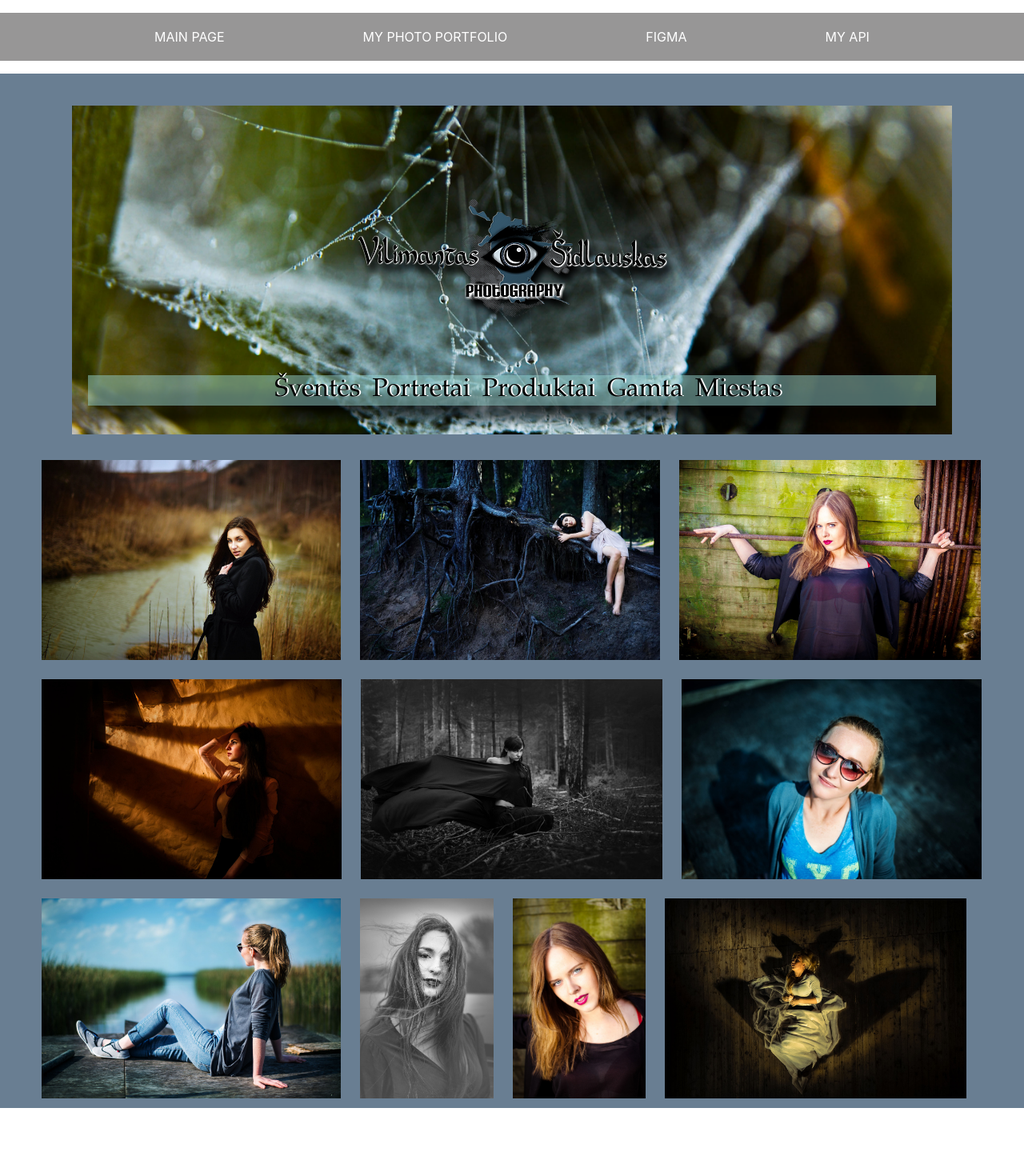
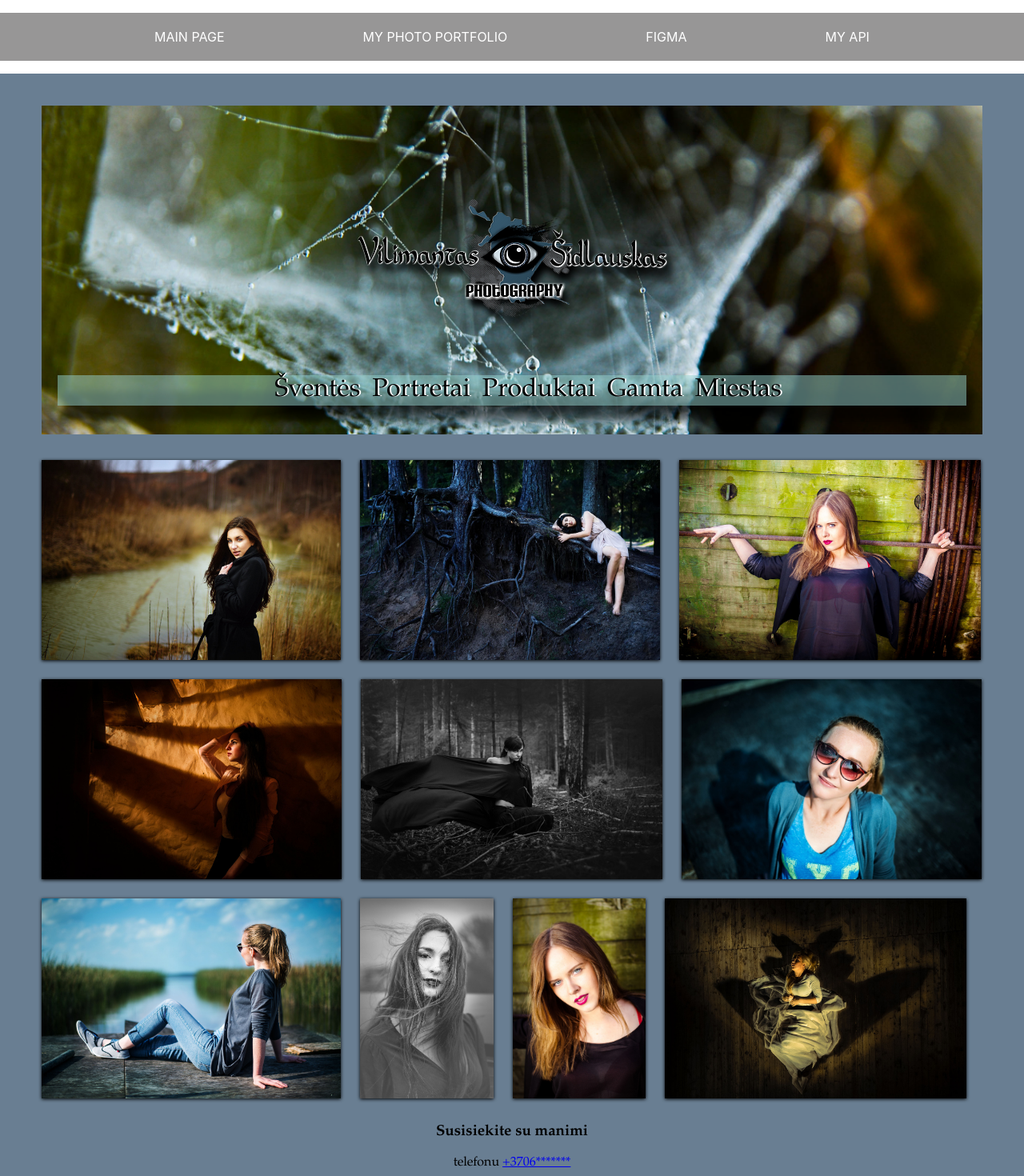
Before and after one commit to Vilimantass/Api-Final, a React (Create React App) app: page /mypage/portrait in a window 1280 px wide. Shown: the top 1470 px of the page at 80% size. Before the commit the page ends 1385 px from the top, so only its background shows below. Built offline with nearby package versions, Linux system fonts and the light colour scheme.

Commit message:
Add footer

```diff
--- a/src/Pages/MyPage/Header/Header.scss
+++ b/src/Pages/MyPage/Header/Header.scss
@@ -4,7 +4,7 @@
     background-position: center;
     background-size: cover;
     padding: 20px 20px;
-    margin: 20px 50px;
+    margin: 20px 1%;
 
 
     .main-logo {
--- a/src/Pages/MyPage/SecPage/Portrait.js
+++ b/src/Pages/MyPage/SecPage/Portrait.js
@@ -13,6 +13,7 @@ import image7 from '../../../MyImages/Portrait/rsz_1wil_3659.jpg'
 import image8 from '../../../MyImages/Portrait/rsz_1wil_5627.jpg'
 import image9 from '../../../MyImages/Portrait/rsz_dsc_1414.jpg'
 import image10 from '../../../MyImages/Portrait/rsz_dsc_3490_sharp.jpg'
+import Footer from '../Footer/Footer'
 
 const Portrait = () => {
 
@@ -71,6 +72,8 @@ const Portrait = () => {
           <PortraitItem />{items}
         </div>
 
+        <Footer />
+
         </Container>
 
 
--- a/src/Pages/MyPage/SecPage/PortraitItem.scss
+++ b/src/Pages/MyPage/SecPage/PortraitItem.scss
@@ -10,9 +10,17 @@
 
         height: 250px;
         margin: 1%;
+        filter: drop-shadow(0px 1px 2px black);
 
-        :hover {}
+
+        &:hover {
+
+
+            filter: drop-shadow(1px 2px 5px black);
+            transition-duration: 300ms;
+
 
     }
+}
 
 }
```
